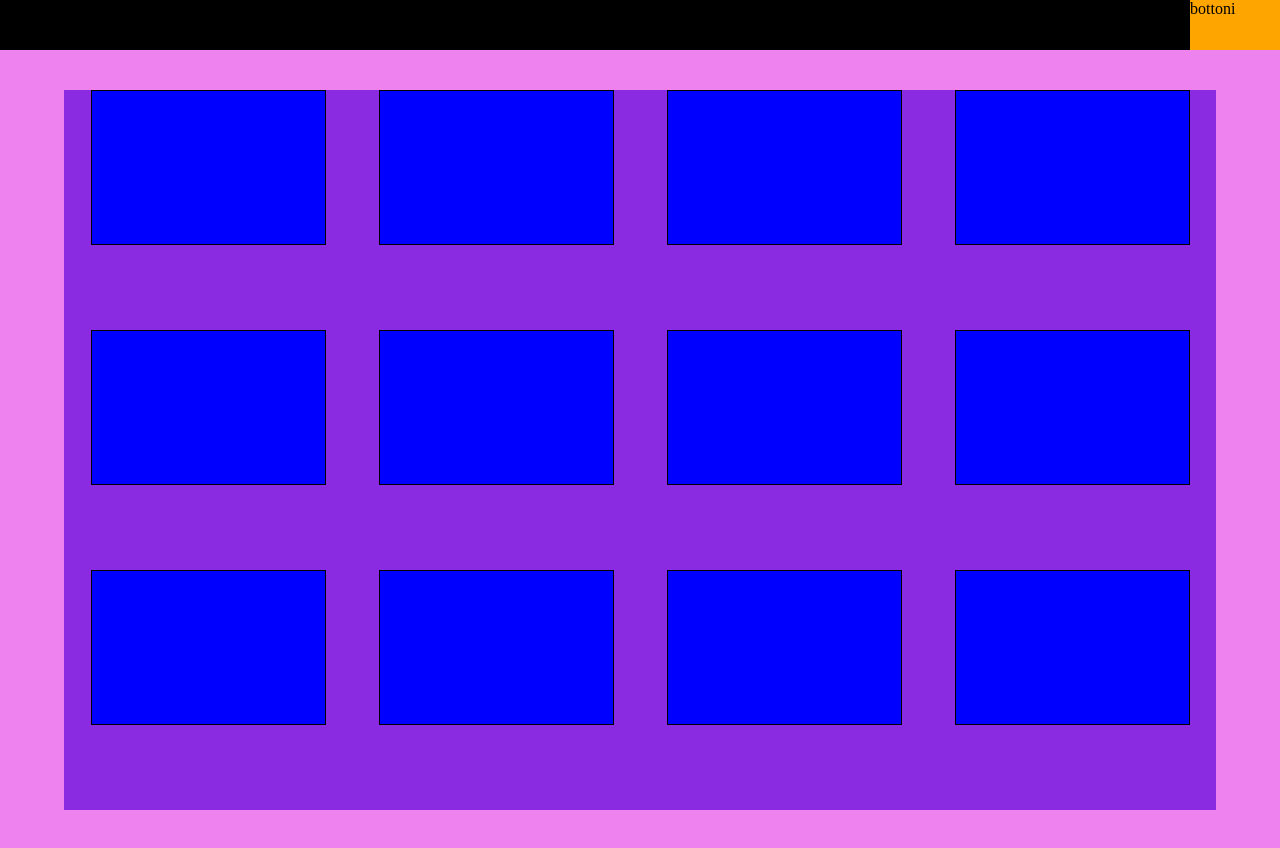
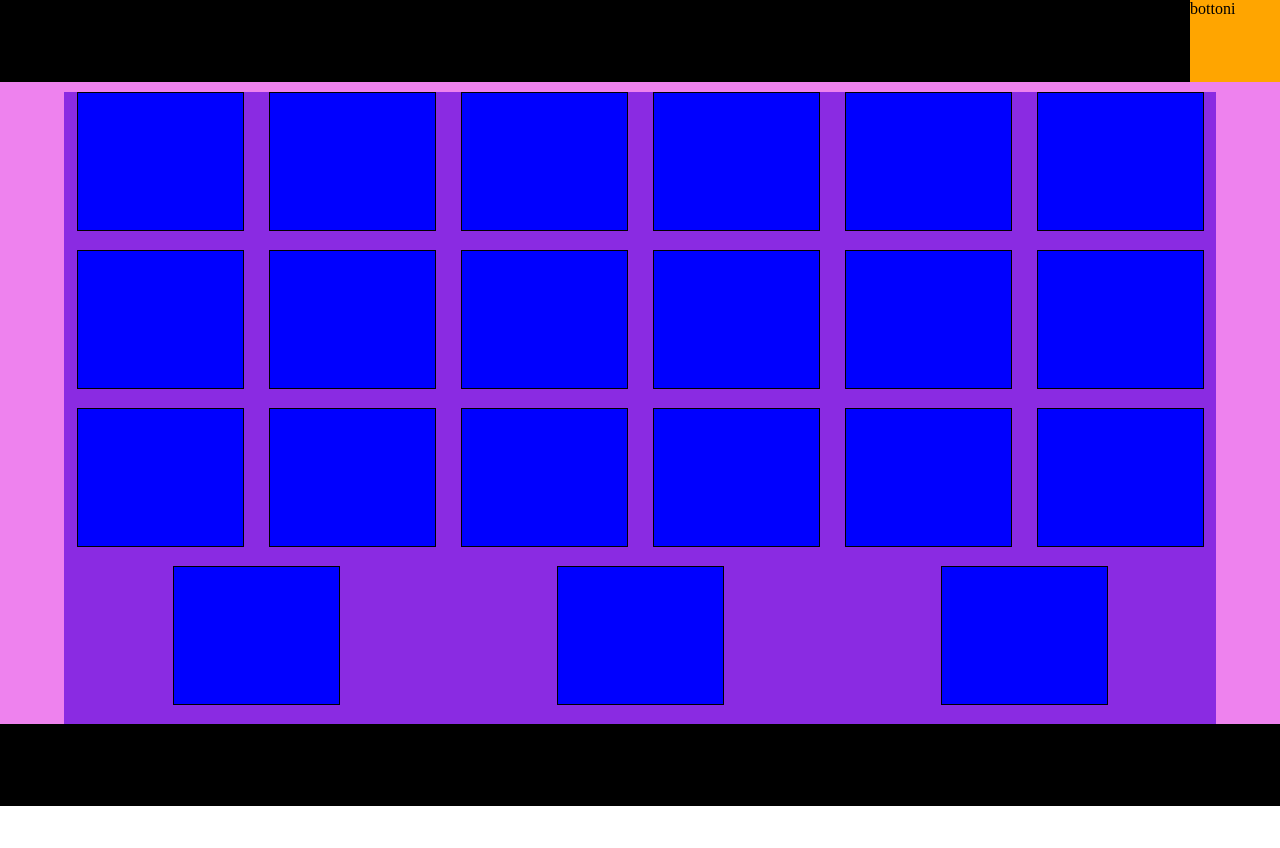
Before and after one commit to Asiaviscardi/html-css-zoom, a plain HTML site: page index.html in a window 1280 px wide. After the commit the page ends 806 px from the top, so only its background shows below. Drawn offline with Linux system fonts and the light colour scheme.

Commit message:
fine struttura main

```diff
--- a/index.html
+++ b/index.html
@@ -38,18 +38,32 @@
 
             <div class="user flex">
 
-                <div></div>
-                <div></div>
-                <div></div>
-                <div></div>
-                <div></div>
-                <div></div>
-                <div></div>
-                <div></div>
-                <div></div>
-                <div></div>
-                <div></div>
-                <div></div>
+                <div class="box"></div>
+                <div class="box"></div>
+                <div class="box"></div>
+                <div class="box"></div>
+                <div class="box"></div>
+                <div class="box"></div>
+                <div class="box"></div>
+
+                <div class="box"></div>
+                <div class="box"></div>
+                <div class="box"></div>
+                <div class="box"></div>
+                <div class="box"></div>
+                <div class="box"></div>
+                <div class="box"></div>
+
+                <div class="box"></div>
+                <div class="box"></div>
+                <div class="box"></div>
+                <div class="box"></div>
+                <div class="box"></div>
+                <div class="box"></div>
+                <div class="box"></div>
+
+
+
 
             </div>
 
@@ -61,6 +75,8 @@
 
     <footer>
 
+        <div class="barra"></div>
+
     </footer>
 
 </body>
--- a/style.css
+++ b/style.css
@@ -12,7 +12,7 @@
 
 .barra{
     width: 100vw;
-    height: 50px;
+    height: 82px;
     background-color: black;
     justify-content: flex-end;
 }
@@ -25,25 +25,29 @@
 /*main*/
 
 .container{
-    width: 100vw;
-    height: 100vh;
+    width:100%;
     background-color: violet;
     justify-content: center;
-    align-items: center;
+    padding-top: 10px;
+
 }
 
 .user{
     width: 90%;
-    height: 90%;
     background-color: blueviolet;
     flex-wrap: wrap;
+    overflow: hidden;
     justify-content: space-around;
+
 }
 
-.user div{
-    width: 235px;
-    height: 155px;
+.box{
+    width: 167px;
+    height: 139px;
+    margin-bottom: 19px;
     background-color: blue;
     border: 1px solid black;
     display: inline-block;
 }
+
+/*footer*/
```
